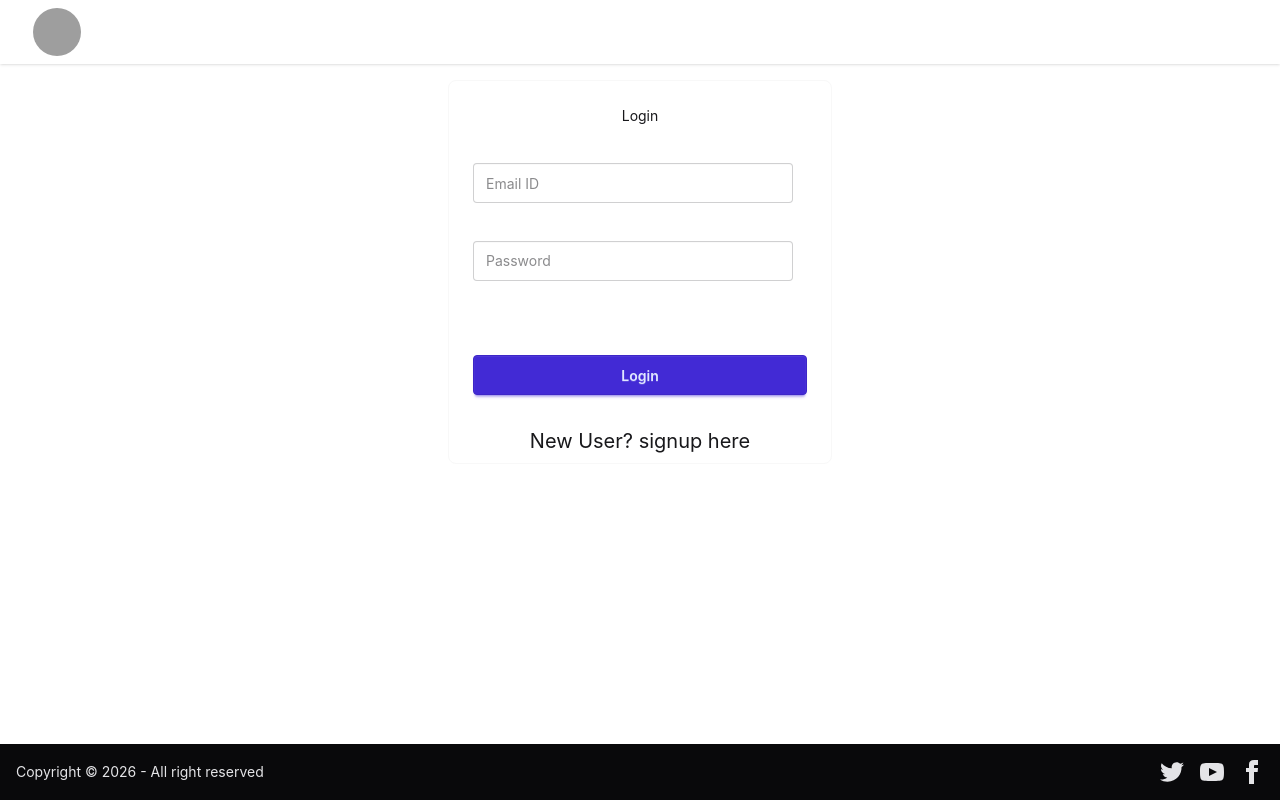
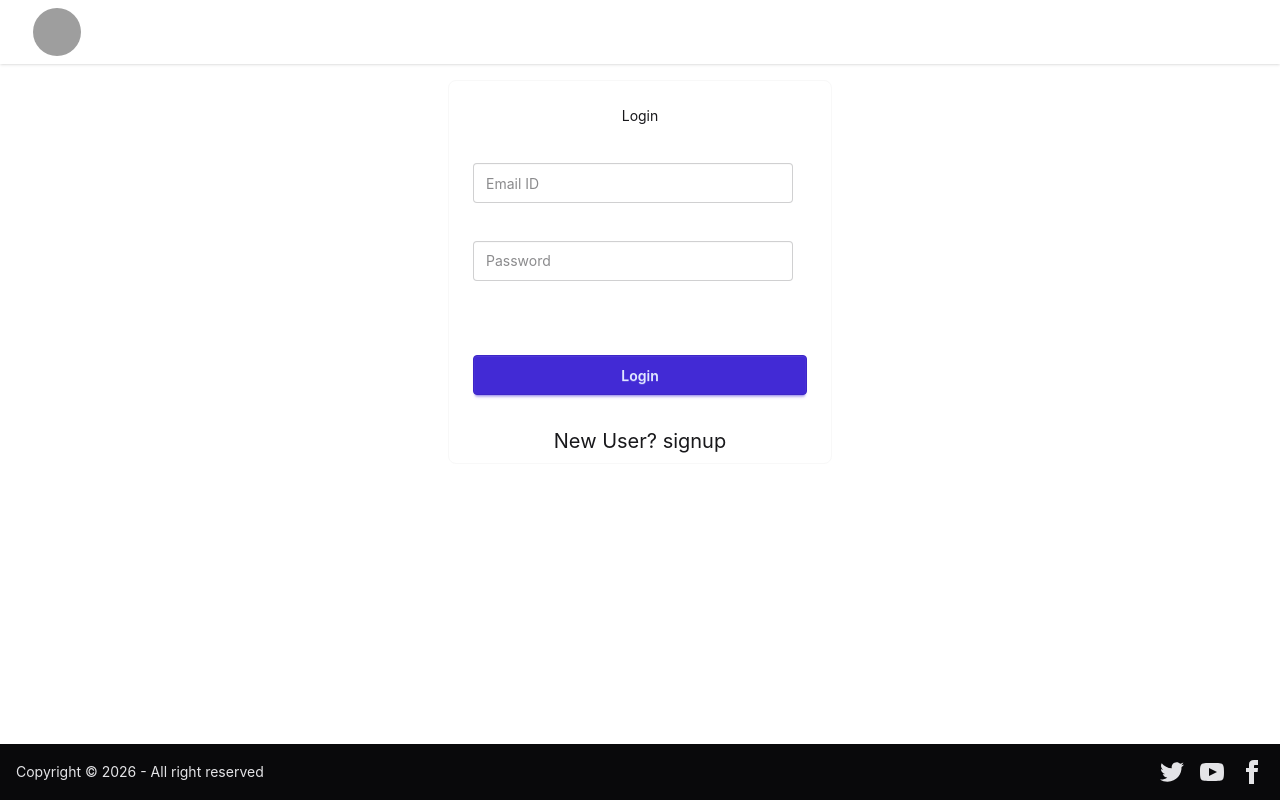
Before and after one commit to chandruo/devtinder-frontend, a React (Vite) app: page /login in a window 1280 px wide. Built offline with nearby package versions, Linux system fonts and the light colour scheme; no server answers; grey boxes are pictures that could not be loaded.

Commit message:
signup text change

```diff
--- a/src/components/Login.jsx
+++ b/src/components/Login.jsx
@@ -107,7 +107,7 @@ const Login = () => {
           setIsLogin(!isLogin);
         }}
       >
-        {isLogin ? "New User? signup here" : "Existing user Login here"}
+        {isLogin ? "New User? signup" : "Existing user, Login here"}
       </p>
     </div>
   );
```
